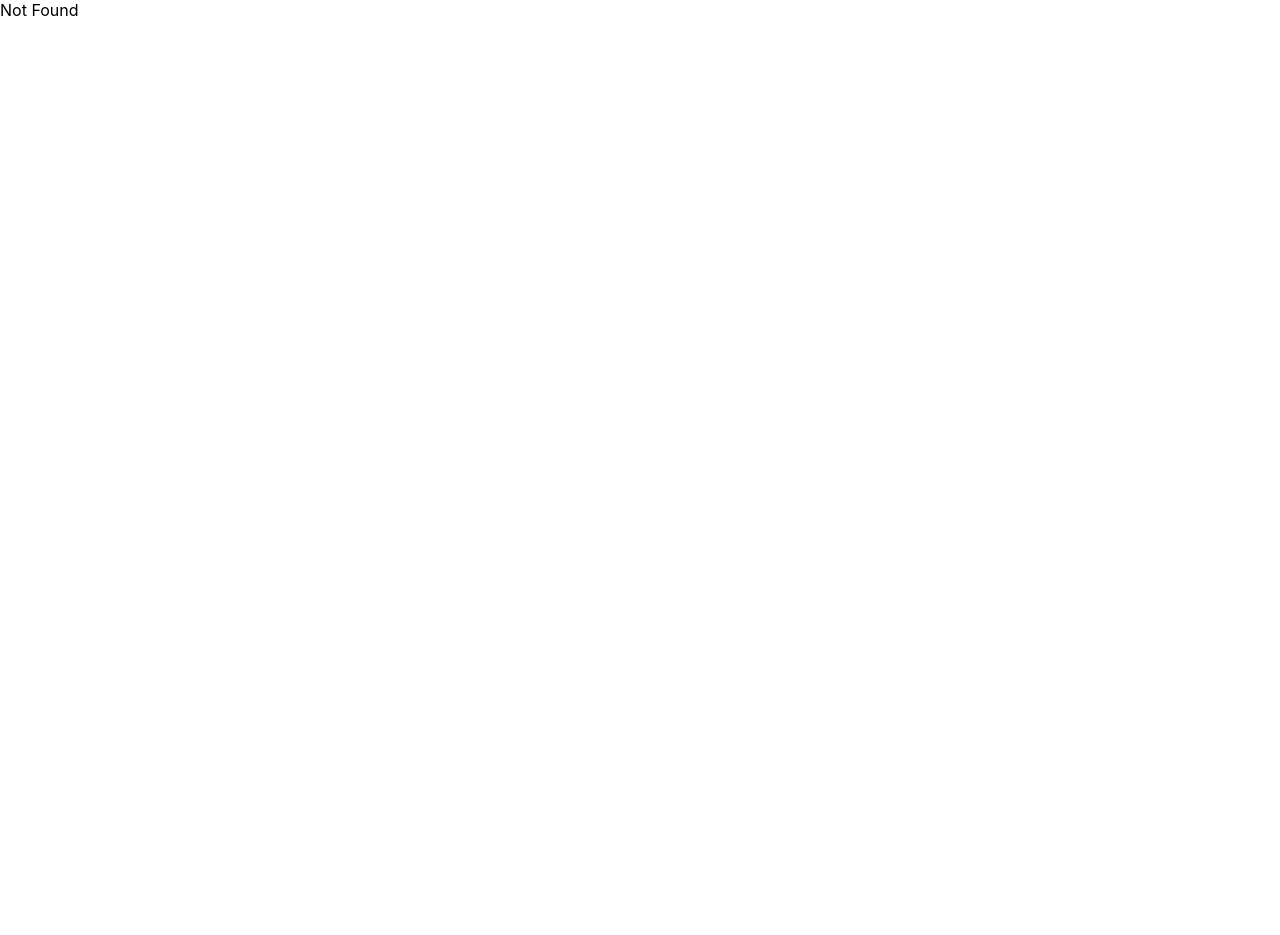
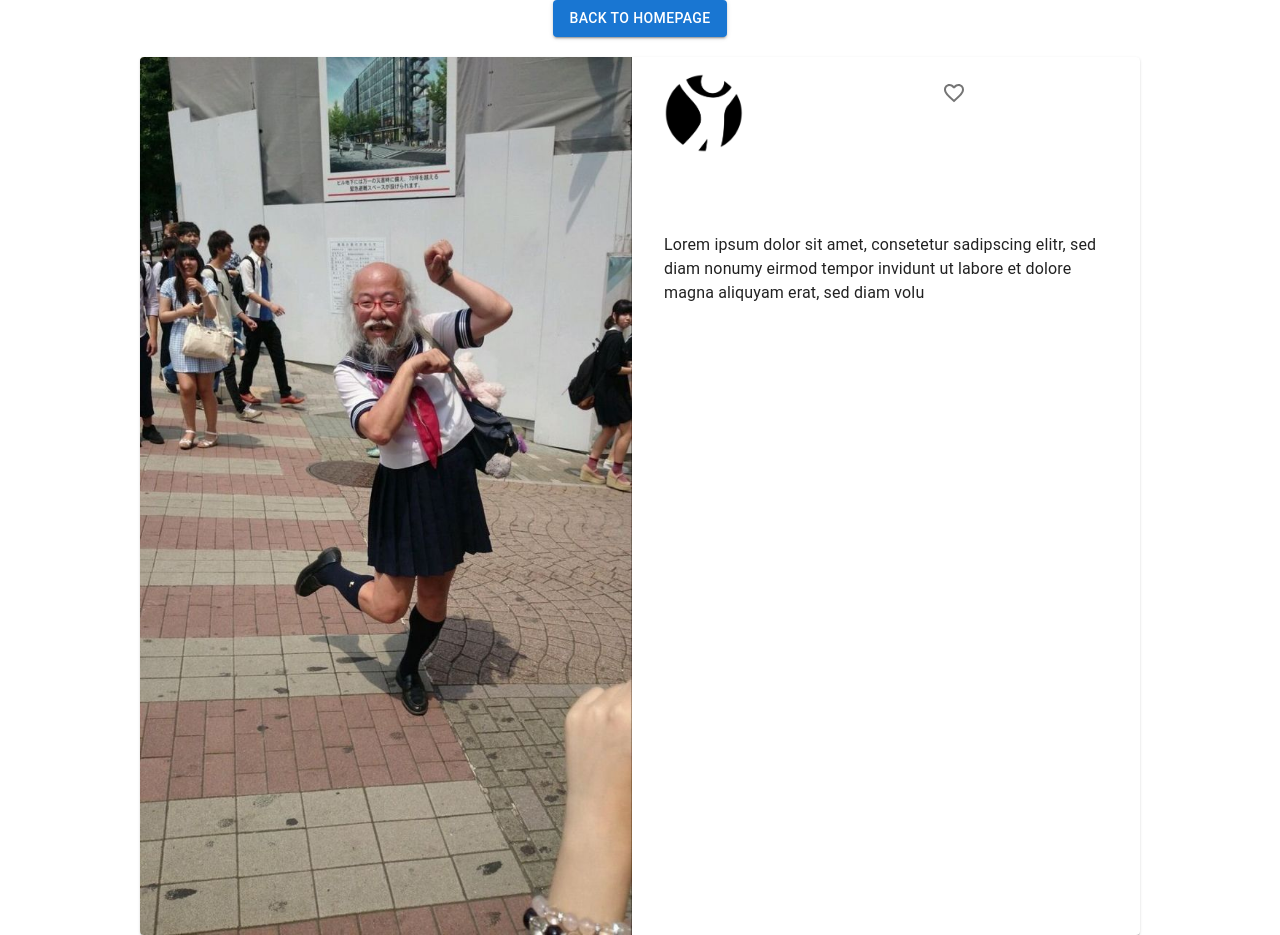
Before and after one commit to jvl1ana/Image-Gallery_223-Frontend, a React (Create React App) app in the folder nypag-react_frontend-e4cfc304b98f/: page /post/1 in a window 1280 px wide. Before the commit the page ends 800 px from the top, so only its background shows below. Built offline with nearby package versions, Linux system fonts and the light colour scheme.

Commit message:
display detailed post using params

```diff
--- a/nypag-react_frontend-e4cfc304b98f/src/Router/Router.tsx
+++ b/nypag-react_frontend-e4cfc304b98f/src/Router/Router.tsx
@@ -23,7 +23,7 @@ const Router = () => {
     <Routes>
       <Route path={'/'} element={<HomePage />} />
       <Route path={'/login'} element={<LoginPage />} />
-      <Route path={'/post'} element={<SinglePostPage />} />
+      <Route path={'/post/:id'} element={<SinglePostPage />} />
       <Route path={'/home'} element={<SighnedInPage />} />
       <Route path={'/usergallery'} element={<SinglePostPage />} />
 
--- a/nypag-react_frontend-e4cfc304b98f/src/components/molecules/ImagePost/ImagePostLarge.tsx
+++ b/nypag-react_frontend-e4cfc304b98f/src/components/molecules/ImagePost/ImagePostLarge.tsx
@@ -1,7 +1,7 @@
-import React, {useState} from "react";
+import React, {useEffect, useState} from "react";
 import {Card, CardContent, Button, Typography, Grid} from "@mui/material";
 import LikeButton from "../../atoms/LikeButton";
-import {useNavigate} from "react-router-dom";
+import {useNavigate, useParams} from "react-router-dom";
 import UserProfileButton from "../../atoms/UserProfileButton/UserProfileButton";
 import items from "./TestData";
 type ImagePostLargeProps = {
@@ -16,15 +16,14 @@ interface item{
 }
 
 const ImagePostLarge: React.FC<ImagePostLargeProps> = ({defaultImage}) => {
-    const navigate = useNavigate();
+    const { id } = useParams<{ id: string }>();
+    const [post, setPost] = useState<item | undefined>();
 
-    const postId = localStorage.getItem('postId');
-
-    const numericPostId = postId ? parseInt(postId, 10) : null;
-
-    const [post, setPost] = useState<item | undefined>(() => {
-        return items.find(item => item.id == numericPostId);
-    });
+    useEffect(() => {
+        const numericId = parseInt(id || '', 10);
+        const foundPost = items.find(item => item.id === numericId);
+        setPost(foundPost);
+    }, [id]);
     return (
 
             <Card sx={{maxWidth: 1000, minWidth: 1000}}>
@@ -50,7 +49,7 @@ const ImagePostLarge: React.FC<ImagePostLargeProps> = ({defaultImage}) => {
                             </Grid>
                             <Grid item xs={12}>
 
-                                    <Typography noWrap>
+                                    <Typography >
                                         {post?.description}
                                     </Typography>
                             </Grid>
--- a/nypag-react_frontend-e4cfc304b98f/src/components/molecules/ImagePost/ImagePostSmall.tsx
+++ b/nypag-react_frontend-e4cfc304b98f/src/components/molecules/ImagePost/ImagePostSmall.tsx
@@ -14,14 +14,9 @@ type ImagePostSmallProps = {
 const ImagePostSmall: React.FC<ImagePostSmallProps> = ({ Description, UserProfilePicture, PostImage, itemID}) => {
     const navigate = useNavigate();
 
-    const handleClick = () => {
-        navigate('/post')
-        localStorage.setItem('postId', String(itemID))
-
-    }
 
     return (
-        <Button variant="contained" onClick={() => handleClick()}>
+        <Button variant="contained" onClick={() => navigate(`/post/${itemID}`)}>
             <Card sx={{maxWidth: 200, minWidth: 200}}>
                 <img
                     src={PostImage}
```
